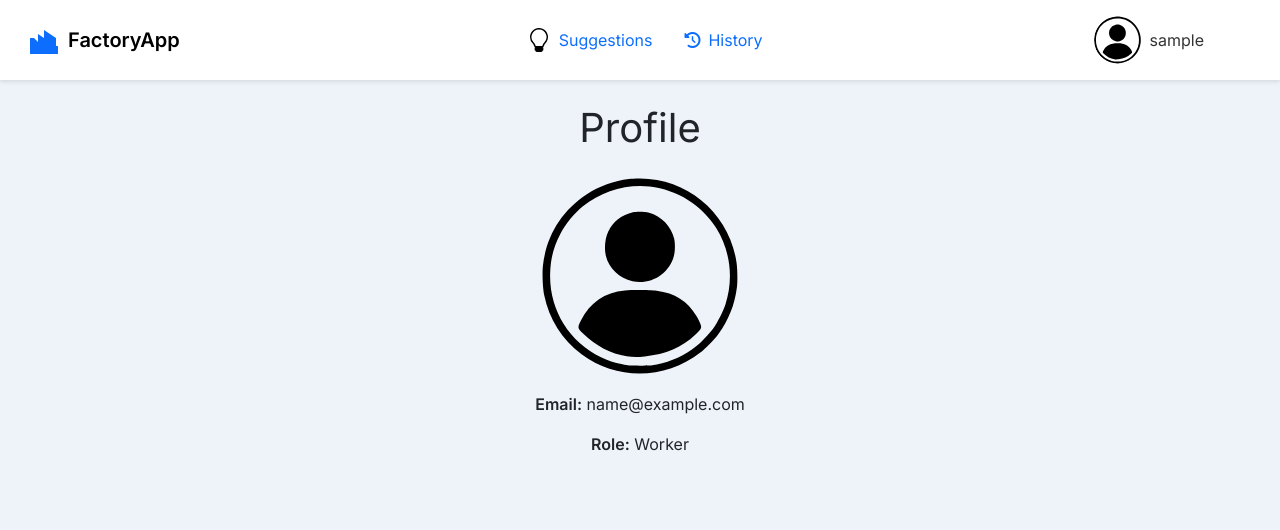
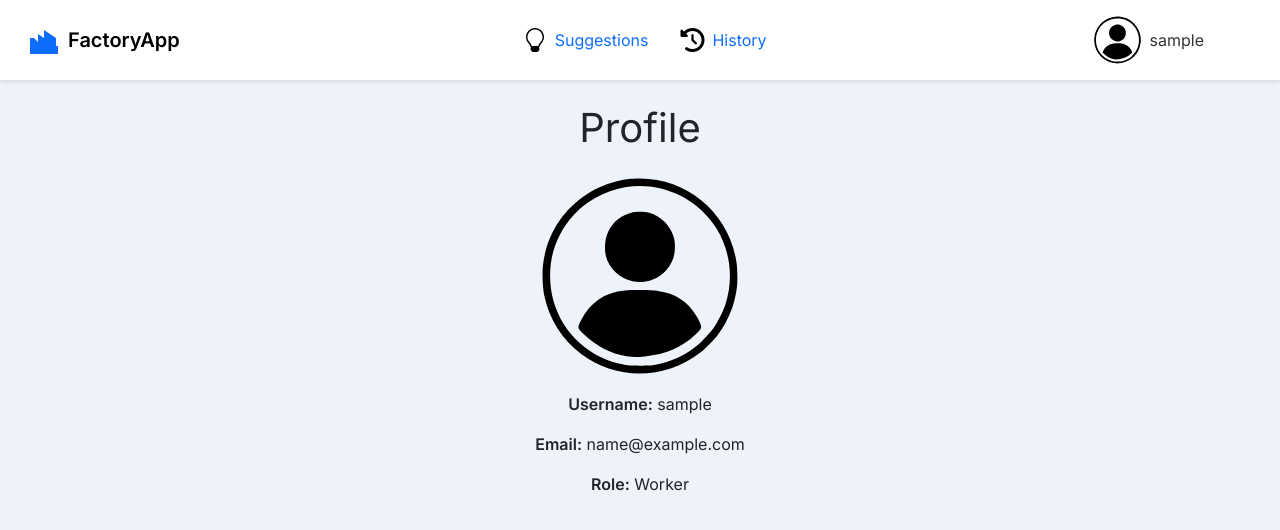
Before and after one commit to stanchev-dev/factory-app, a Django app: page /accounts/profile/ in a window 1280 px wide. Shown: the top 530 px of the page. Run offline with Django 5.2, Linux system fonts and the light colour scheme; the visitor is signed in with stand-in values (Sample User, id 1).

Commit message:
Enhance UI interactions and profile info

```diff
--- a/static/css/style.css
+++ b/static/css/style.css
@@ -33,6 +33,8 @@ body {
   width: 24px;
   height: 24px;
   vertical-align: middle;
+  font-size: 24px;
+  color: #000000;
 }
 
 .profile-pic {
@@ -40,6 +42,11 @@ body {
   height: 48px;
   border-radius: 50%;
   object-fit: cover;
+  transition: transform 0.2s ease;
+}
+
+.profile-pic:hover {
+  transform: scale(1.1);
 }
 
 .profile-pic-large {
@@ -52,6 +59,7 @@ body {
 .profile-link {
   text-decoration: none;
   color: #333333;
+  cursor: pointer;
 }
 
 .profile-link:hover {
@@ -101,5 +109,5 @@ body {
 .btn:hover {
   cursor: pointer;
   filter: brightness(0.95);
-  transform: scale(1.05);
+  transform: scale(1.1);
 }
--- a/templates/accounts/profile.html
+++ b/templates/accounts/profile.html
@@ -4,7 +4,8 @@
 <h1 class="text-center mb-4">Profile</h1>
 <div class="d-flex flex-column align-items-center">
   <img src="{{ user.profile_picture|default:DEFAULT_AVATAR_URL }}" alt="Avatar" class="profile-pic-large mb-3" onerror="this.onerror=null;this.src='{{ DEFAULT_AVATAR_URL }}';">
-  <p><strong>Email:</strong> {{ user.email }}</p>
+  <p><strong>Username:</strong> {{ user.username }}</p>
+  <p><strong>Email:</strong> {{ user.email|default:"N/A" }}</p>
   <p><strong>Role:</strong> {{ user.get_role_display }}</p>
 </div>
 {% endblock %}
--- a/templates/base.html
+++ b/templates/base.html
@@ -31,7 +31,7 @@
         </li>
         <li class="nav-item">
           <a class="nav-link d-flex align-items-center" href="{% url 'suggestion_history' %}">
-            <i class="fa-solid fa-clock-rotate-left me-2"></i> History
+            <i class="fa-solid fa-clock-rotate-left me-2 icon" style="color: black;"></i> History
           </a>
         </li>
         {% if user.role == 'manager' %}
@@ -46,11 +46,11 @@
     </div>
       <div class="ms-auto me-5 d-flex align-items-center">
       {% if user.is_authenticated %}
+        <a href="{% url 'view_profile' %}" class="d-flex align-items-center profile-link me-2">
+          <img src="{{ user.profile_picture|default:DEFAULT_AVATAR_URL }}" alt="Avatar" class="profile-pic" onerror="this.onerror=null;this.src='{{ DEFAULT_AVATAR_URL }}';">
+        </a>
         <div class="dropdown profile-menu">
-        <a href="{% url 'view_profile' %}" class="d-flex align-items-center profile-link" id="profileDropdown">
-          <img src="{{ user.profile_picture|default:DEFAULT_AVATAR_URL }}" alt="Avatar" class="profile-pic me-2" onerror="this.onerror=null;this.src='{{ DEFAULT_AVATAR_URL }}';">
-          <span>{{ user.username }}</span>
-        </a>
+          <span class="profile-link" id="profileDropdown">{{ user.username }}</span>
           <ul class="dropdown-menu dropdown-menu-end profile-dropdown" aria-labelledby="profileDropdown">
             <li>
               <a class="dropdown-item d-flex align-items-center" href="{% url 'edit_profile' %}">
```
Lines whose indentation alone changed are shown as unchanged.
